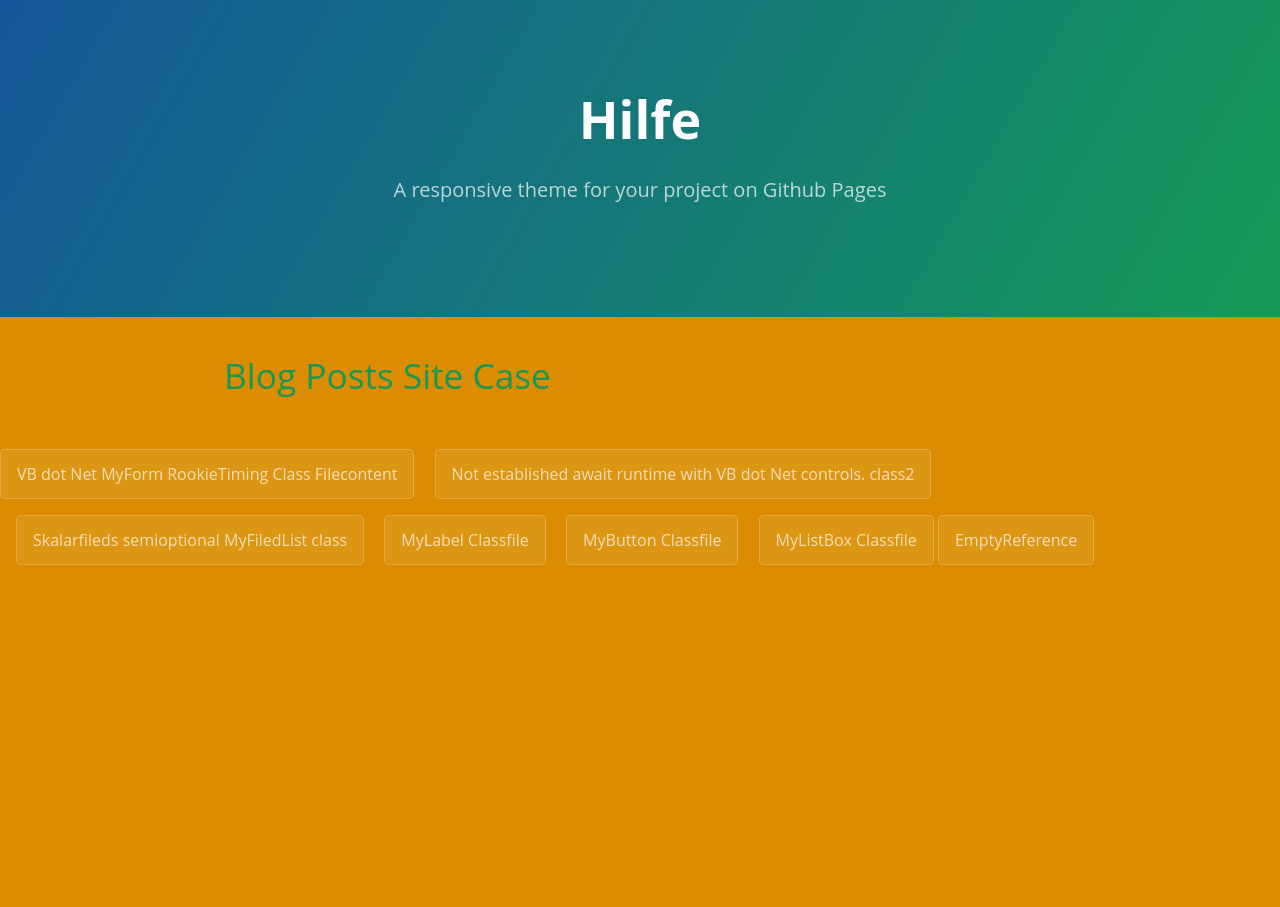
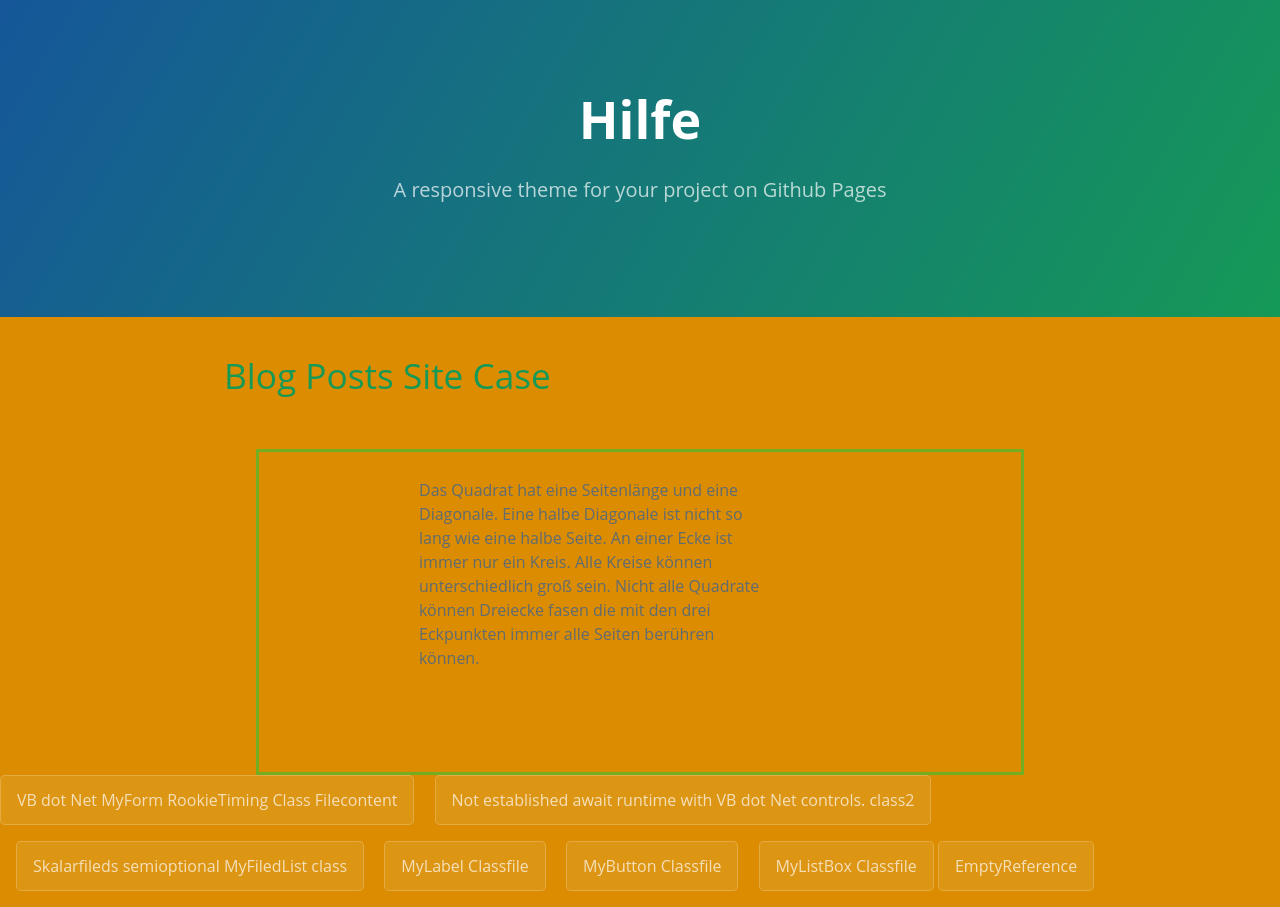
Before and after one commit to ledlightjungledStefan/Osterei, a Jekyll site: the page built from solarplexus.markdown, in a window 1280 px wide. Built offline with Jekyll 4.4.1, drawn with Linux system fonts in a browser that asks for light colours.

Commit message:
Update ApfelErbse.html

```diff
--- a/_layouts/ApfelErbse.html
+++ b/_layouts/ApfelErbse.html
@@ -6,7 +6,22 @@
         <title>TITAN</title>
   <meta name="viewport" content="width=device-width, initial-scale=1">
   <meta name="theme-color" content="#157878">
-
+    <style>
+.center {
+  margin: auto;
+  width: 60%;
+  border: 3px solid #73AD21;
+  padding: 10px;
+}
+.outer {
+  width: 500px;
+  height: 300px;
+  top: 300px;
+  left: 400px;
+  overflow: scroll;
+  padding-left: 150px;
+      }
+    </style>
 <link rel="stylesheet" href="{{ site.baseurl }} /Osterei/assets/css/normalize.css">
 <link rel="stylesheet" href="{{ site.baseurl }} /Osterei/assets/css/cayman.css">
         <link rel="stylesheet" href="/Osterei/assets/css/BackgroundcolorApfelErbse.css">
@@ -26,6 +41,17 @@
   <h1>Blog Posts Site Case</h1>
 
     </section>
+    <div class="center">
+    <div class="outer">
+      <p>
+        Das Quadrat hat eine Seitenlänge und eine Diagonale.
+        Eine halbe Diagonale ist nicht so lang wie eine halbe Seite.
+        An einer Ecke ist immer nur ein Kreis.
+        Alle Kreise können unterschiedlich groß sein.
+        Nicht alle Quadrate können Dreiecke fasen die mit den drei Eckpunkten immer alle Seiten berühren können.
+      </p>
+     </div>
+</div>
     <a href="https://pastebin.com/1Lksr6LN" class="btn">VB dot Net MyForm RookieTiming Class Filecontent</a>
       <a href="https://pastebin.com/Yaf8yRcV" class="btn">Not established await runtime with VB dot Net controls. class2</a>
       <a href="https://pastebin.com/L5VWsR1R" class="btn">Skalarfileds semioptional MyFiledList class</a>
```
